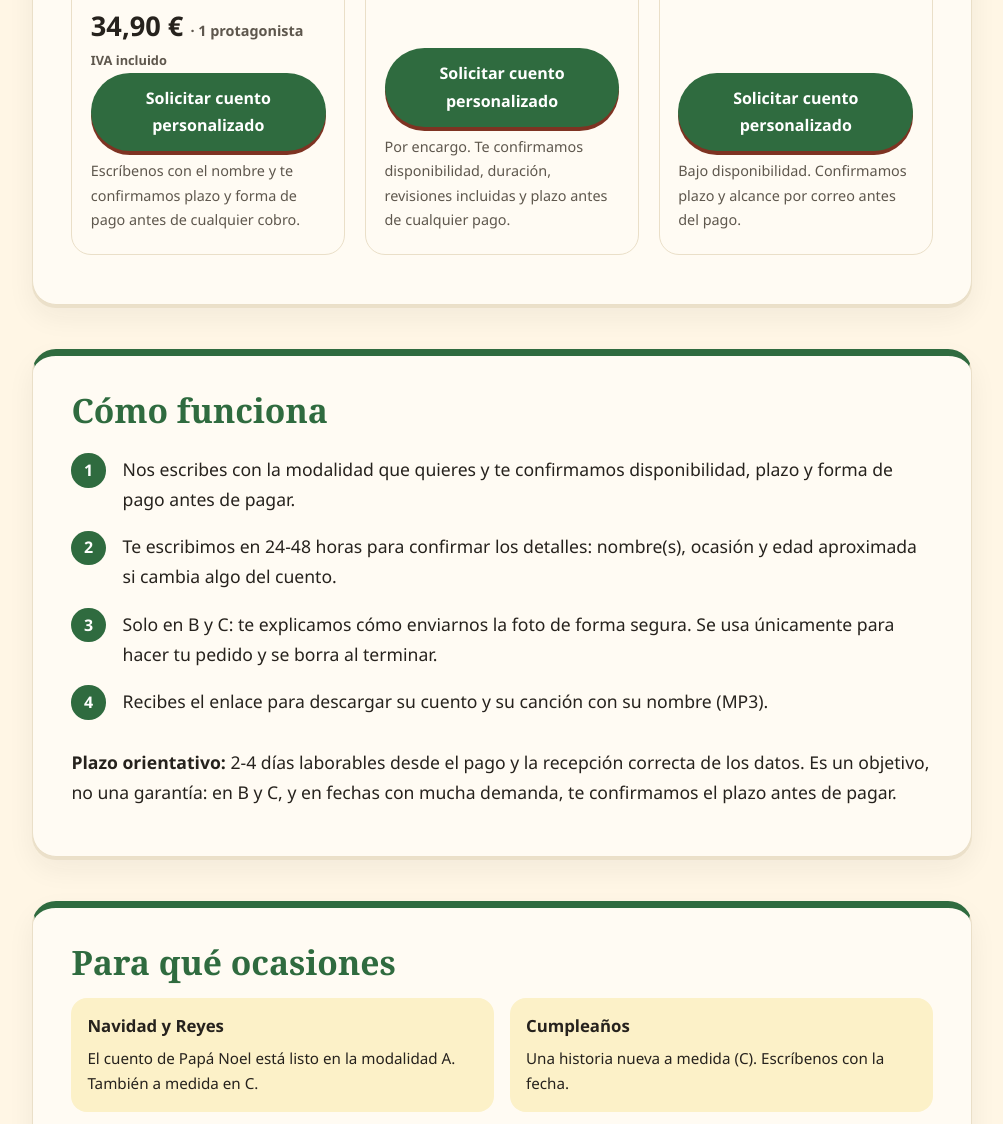
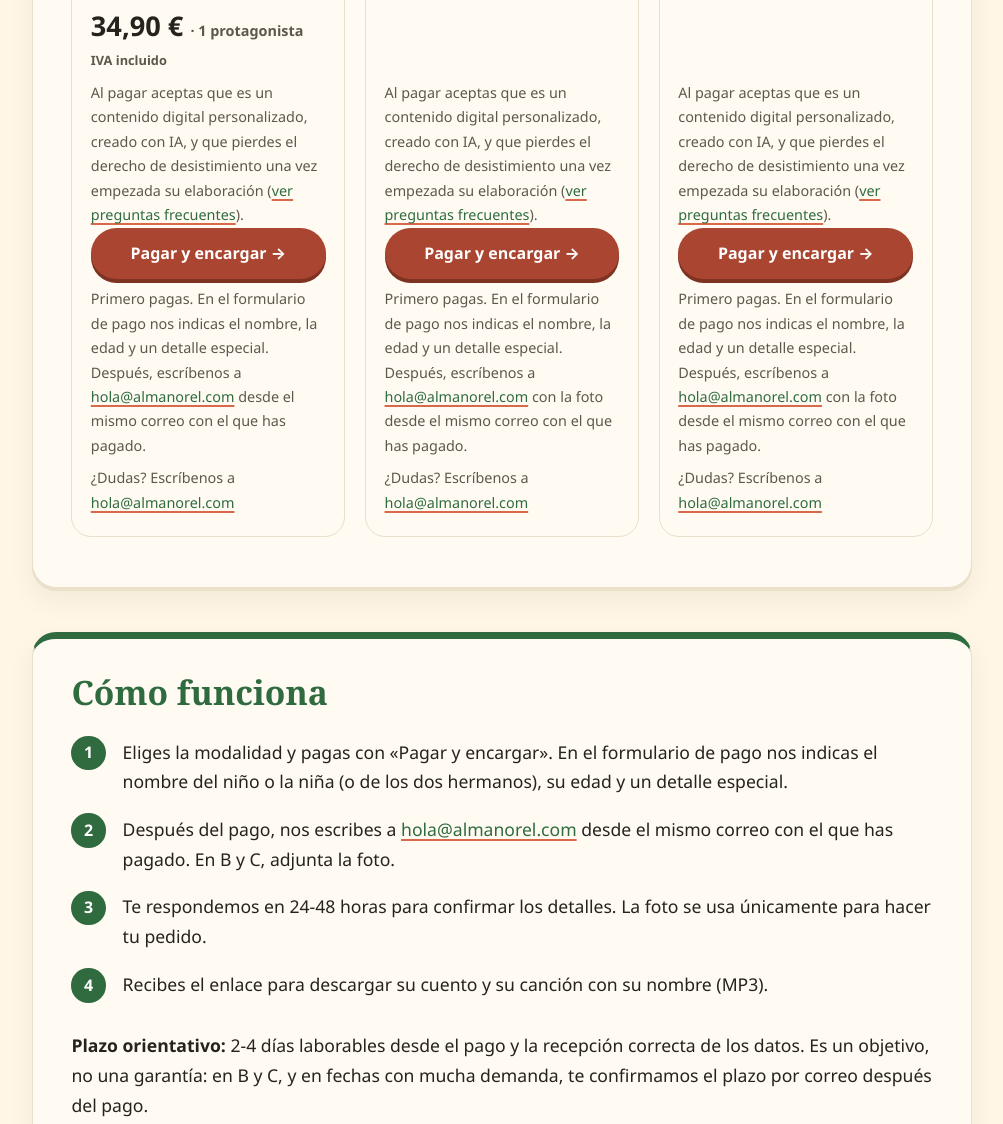
Before and after one commit to oficinadigitalcs-dotcom/almanorel-web, a plain HTML site: page cuento-personalizado/index.html in a window 1280 px wide. Shown: the part 2222-3346 px from the top of the page, without its empty margins (138-1141 px from the left). Drawn offline with Linux system fonts and the light colour scheme.

Commit message:
Tienda: botones «Pagar y encargar» con los 6 enlaces de pago de Stripe (aprobado por Nicol)

```diff
--- a/cuento-personalizado/index.html
+++ b/cuento-personalizado/index.html
@@ -101,7 +101,7 @@
 
   <main id="contenido" class="wrap">
     <!-- PRIVACIDAD: no subir fotos ni vídeos de niños reales a este repositorio público. Las muestras solo con personajes ficticios y derechos validados. -->
-    <!-- COBROS: todas las modalidades van por correo hasta que Nicol valide enlaces de pago con los precios actuales. -->
+    <!-- COBROS: cada modalidad y número de protagonistas tiene su enlace de pago de Stripe (aprobados por Nicol). -->
 
     <section id="modalidades" class="card" aria-labelledby="modalidades-t">
       <h2 id="modalidades-t">Elige cómo quieres su cuento</h2>
@@ -135,8 +135,11 @@
           <p class="importe solo-1">34,90 € <small>· 1 protagonista</small><span class="iva">IVA incluido</span></p>
           <p class="importe solo-2">44,90 € <small>· 2 hermanos</small><span class="iva">IVA incluido</span></p>
           <div class="cta">
-            <a class="btn mail" href="mailto:hola@almanorel.com?subject=Consulta%20cuento%20personalizado">Solicitar cuento personalizado</a>
-            <p class="aviso">Escríbenos con el nombre<span class="solo-2"> de los dos hermanos</span> y te confirmamos plazo y forma de pago antes de cualquier cobro.</p>
+            <p class="aviso condiciones">Al pagar aceptas que es un contenido digital personalizado, creado con IA, y que pierdes el derecho de desistimiento una vez empezada su elaboración (<a href="#preguntas">ver preguntas frecuentes</a>).</p>
+            <a class="btn go solo-1" href="https://buy.stripe.com/8x27sLeCu71y7Ih6bPdfG01" target="_blank" rel="noopener">Pagar y encargar</a>
+            <a class="btn go solo-2" href="https://buy.stripe.com/9B6bJ1eCuclS8MlcAddfG02" target="_blank" rel="noopener">Pagar y encargar</a>
+            <p class="aviso">Primero pagas. En el formulario de pago nos indicas el nombre<span class="solo-2"> de cada peque</span>, la edad y un detalle especial. Después, escríbenos a <a href="mailto:hola@almanorel.com">hola@almanorel.com</a> desde el mismo correo con el que has pagado.</p>
+            <p class="aviso">¿Dudas? Escríbenos a <a href="mailto:hola@almanorel.com?subject=Consulta%20cuento%20personalizado">hola@almanorel.com</a></p>
           </div>
         </article>
 
@@ -153,8 +156,11 @@
           <p class="importe solo-1">64,90 € <small>· 1 protagonista</small><span class="iva">IVA incluido</span></p>
           <p class="importe solo-2">84,90 € <small>· 2 hermanos</small><span class="iva">IVA incluido</span></p>
           <div class="cta">
-            <a class="btn mail" href="mailto:hola@almanorel.com?subject=Consulta%20cuento%20personalizado">Solicitar cuento personalizado</a>
-            <p class="aviso">Por encargo. Te confirmamos disponibilidad, duración, revisiones incluidas y plazo antes de cualquier pago.</p>
+            <p class="aviso condiciones">Al pagar aceptas que es un contenido digital personalizado, creado con IA, y que pierdes el derecho de desistimiento una vez empezada su elaboración (<a href="#preguntas">ver preguntas frecuentes</a>).</p>
+            <a class="btn go solo-1" href="https://buy.stripe.com/00w00jeCuclSgeN7fTdfG03" target="_blank" rel="noopener">Pagar y encargar</a>
+            <a class="btn go solo-2" href="https://buy.stripe.com/cNi7sL0LEbhO6EdfMpdfG04" target="_blank" rel="noopener">Pagar y encargar</a>
+            <p class="aviso">Primero pagas. En el formulario de pago nos indicas el nombre<span class="solo-2"> de cada peque</span>, la edad y un detalle especial. Después, escríbenos a <a href="mailto:hola@almanorel.com">hola@almanorel.com</a> con la foto desde el mismo correo con el que has pagado.</p>
+            <p class="aviso">¿Dudas? Escríbenos a <a href="mailto:hola@almanorel.com?subject=Consulta%20cuento%20personalizado">hola@almanorel.com</a></p>
           </div>
         </article>
 
@@ -171,8 +177,11 @@
           <p class="importe solo-1">134,90 € <small>· 1 protagonista</small><span class="iva">IVA incluido</span></p>
           <p class="importe solo-2">174,90 € <small>· 2 hermanos</small><span class="iva">IVA incluido</span></p>
           <div class="cta">
-            <a class="btn mail" href="mailto:hola@almanorel.com?subject=Consulta%20cuento%20personalizado">Solicitar cuento personalizado</a>
-            <p class="aviso">Bajo disponibilidad. Confirmamos plazo y alcance por correo antes del pago.</p>
+            <p class="aviso condiciones">Al pagar aceptas que es un contenido digital personalizado, creado con IA, y que pierdes el derecho de desistimiento una vez empezada su elaboración (<a href="#preguntas">ver preguntas frecuentes</a>).</p>
+            <a class="btn go solo-1" href="https://buy.stripe.com/28E5kD7a2adK1jT9o1dfG05" target="_blank" rel="noopener">Pagar y encargar</a>
+            <a class="btn go solo-2" href="https://buy.stripe.com/28E28r7a21Hed2Bas5dfG06" target="_blank" rel="noopener">Pagar y encargar</a>
+            <p class="aviso">Primero pagas. En el formulario de pago nos indicas el nombre<span class="solo-2"> de cada peque</span>, la edad y un detalle especial. Después, escríbenos a <a href="mailto:hola@almanorel.com">hola@almanorel.com</a> con la foto desde el mismo correo con el que has pagado.</p>
+            <p class="aviso">¿Dudas? Escríbenos a <a href="mailto:hola@almanorel.com?subject=Consulta%20cuento%20personalizado">hola@almanorel.com</a></p>
           </div>
         </article>
       </div>
@@ -181,12 +190,12 @@
     <section id="como-funciona" class="card" aria-labelledby="como-t">
       <h2 id="como-t">Cómo funciona</h2>
       <ol class="steps">
-        <li>Nos escribes con la modalidad que quieres y te confirmamos disponibilidad, plazo y forma de pago antes de pagar.</li>
-        <li>Te escribimos en 24-48 horas para confirmar los detalles: nombre(s), ocasión y edad aproximada si cambia algo del cuento.</li>
-        <li>Solo en B y C: te explicamos cómo enviarnos la foto de forma segura. Se usa únicamente para hacer tu pedido y se borra al terminar.</li>
+        <li>Eliges la modalidad y pagas con «Pagar y encargar». En el formulario de pago nos indicas el nombre del niño o la niña (o de los dos hermanos), su edad y un detalle especial.</li>
+        <li>Después del pago, nos escribes a <a href="mailto:hola@almanorel.com">hola@almanorel.com</a> desde el mismo correo con el que has pagado. En B y C, adjunta la foto.</li>
+        <li>Te respondemos en 24-48 horas para confirmar los detalles. La foto se usa únicamente para hacer tu pedido.</li>
         <li>Recibes el enlace para descargar su cuento y su canción con su nombre (MP3).</li>
       </ol>
-      <p><strong>Plazo orientativo:</strong> 2-4 días laborables desde el pago y la recepción correcta de los datos. Es un objetivo, no una garantía: en B y C, y en fechas con mucha demanda, te confirmamos el plazo antes de pagar.</p>
+      <p><strong>Plazo orientativo:</strong> 2-4 días laborables desde el pago y la recepción correcta de los datos. Es un objetivo, no una garantía: en B y C, y en fechas con mucha demanda, te confirmamos el plazo por correo después del pago.</p>
     </section>
 
     <section id="ocasiones" class="card" aria-labelledby="ocasiones-t">
```
